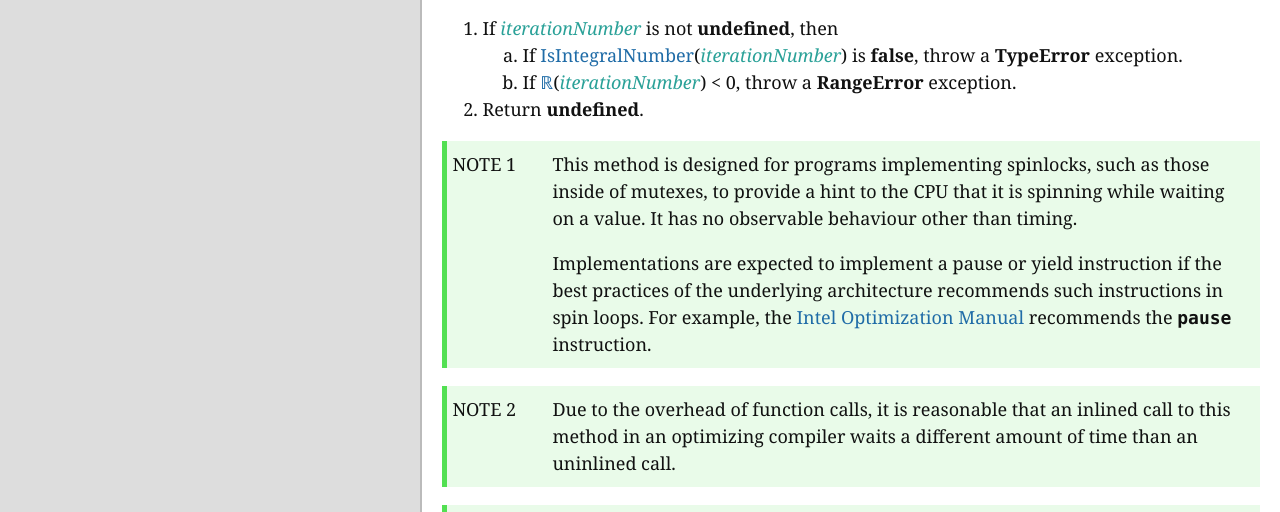
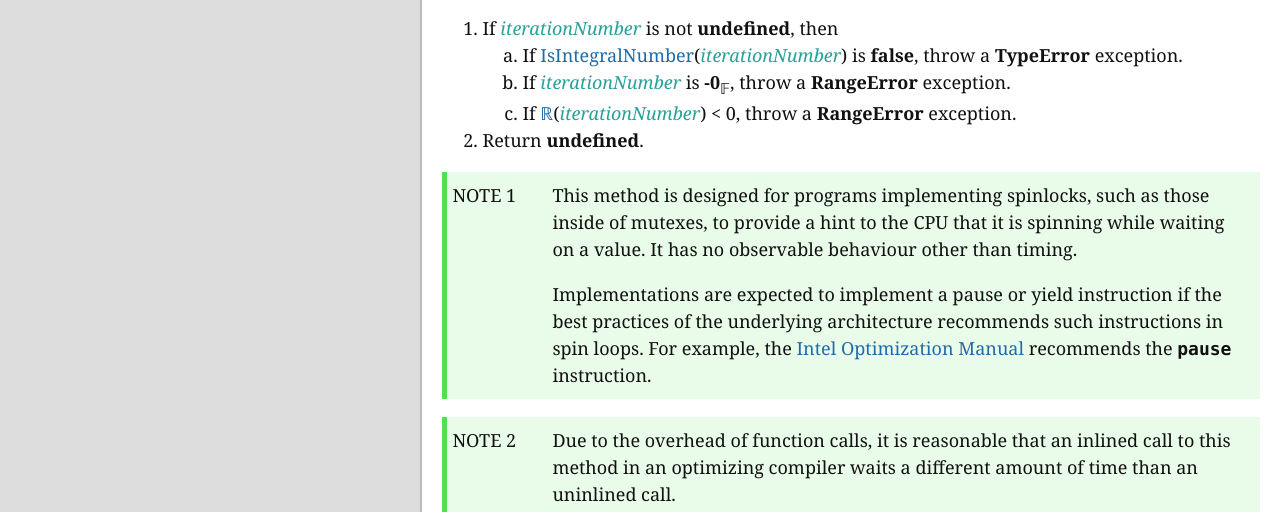
Before and after one commit to tc39/proposal-atomics-microwait, a plain HTML site: page index.html in a window 1280 px wide. Shown: the part 233-745 px from the top of the page. Drawn offline with nearby package versions, Linux system fonts and the light colour scheme.

Commit message:
Deploying to gh-pages from @ tc39/proposal-atomics-microwait@00c95d8f4c98989a944c03ffc07908c49f652597 🚀

```diff
--- a/index.html
+++ b/index.html
@@ -14,7 +14,7 @@
 <emu-clause id="Atomics.pause">
   <h1><span class="secnum">1</span> Atomics.pause ( [ <var>iterationNumber</var> ] )</h1>
   <p>This method performs the following steps when called:</p>
-  <emu-alg><ol><li>If <var>iterationNumber</var> is not <emu-val>undefined</emu-val>, then<ol><li>If <emu-xref aoid="IsIntegralNumber"><a href="https://tc39.es/ecma262/#sec-isintegralnumber">IsIntegralNumber</a></emu-xref>(<var>iterationNumber</var>) is <emu-val>false</emu-val>, throw a <emu-val>TypeError</emu-val> exception.</li><li>If <emu-xref aoid="ℝ"><a href="https://tc39.es/ecma262/#ℝ">ℝ</a></emu-xref>(<var>iterationNumber</var>) &lt; 0, throw a <emu-val>RangeError</emu-val> exception.</li></ol></li><li>Return <emu-val>undefined</emu-val>.</li></ol></emu-alg>
+  <emu-alg><ol><li>If <var>iterationNumber</var> is not <emu-val>undefined</emu-val>, then<ol><li>If <emu-xref aoid="IsIntegralNumber"><a href="https://tc39.es/ecma262/#sec-isintegralnumber">IsIntegralNumber</a></emu-xref>(<var>iterationNumber</var>) is <emu-val>false</emu-val>, throw a <emu-val>TypeError</emu-val> exception.</li><li>If <var>iterationNumber</var> is <emu-val>-0</emu-val><sub>𝔽</sub>, throw a <emu-val>RangeError</emu-val> exception.</li><li>If <emu-xref aoid="ℝ"><a href="https://tc39.es/ecma262/#ℝ">ℝ</a></emu-xref>(<var>iterationNumber</var>) &lt; 0, throw a <emu-val>RangeError</emu-val> exception.</li></ol></li><li>Return <emu-val>undefined</emu-val>.</li></ol></emu-alg>
   <emu-note><span class="note">Note 1</span><div class="note-contents">
     <p>This method is designed for programs implementing spinlocks, such as those inside of mutexes, to provide a hint to the CPU that it is spinning while waiting on a value. It has no observable behaviour other than timing.</p>
     <p>Implementations are expected to implement a pause or yield instruction if the best practices of the underlying architecture recommends such instructions in spin loops. For example, the <a href="https://www.intel.com/content/www/us/en/content-details/671488/intel-64-and-ia-32-architectures-optimization-reference-manual-volume-1.html">Intel Optimization Manual</a> recommends the <code>pause</code> instruction.</p>
```
